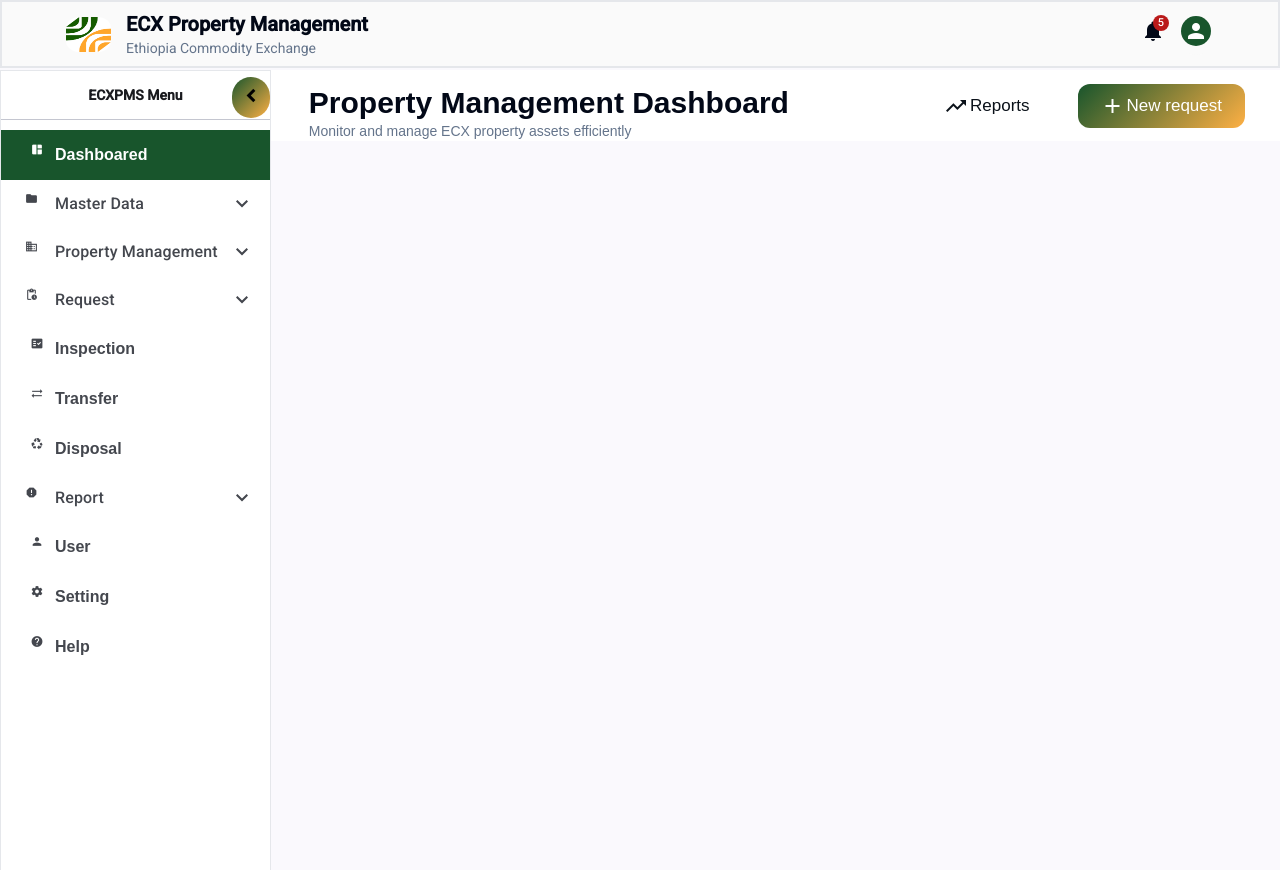
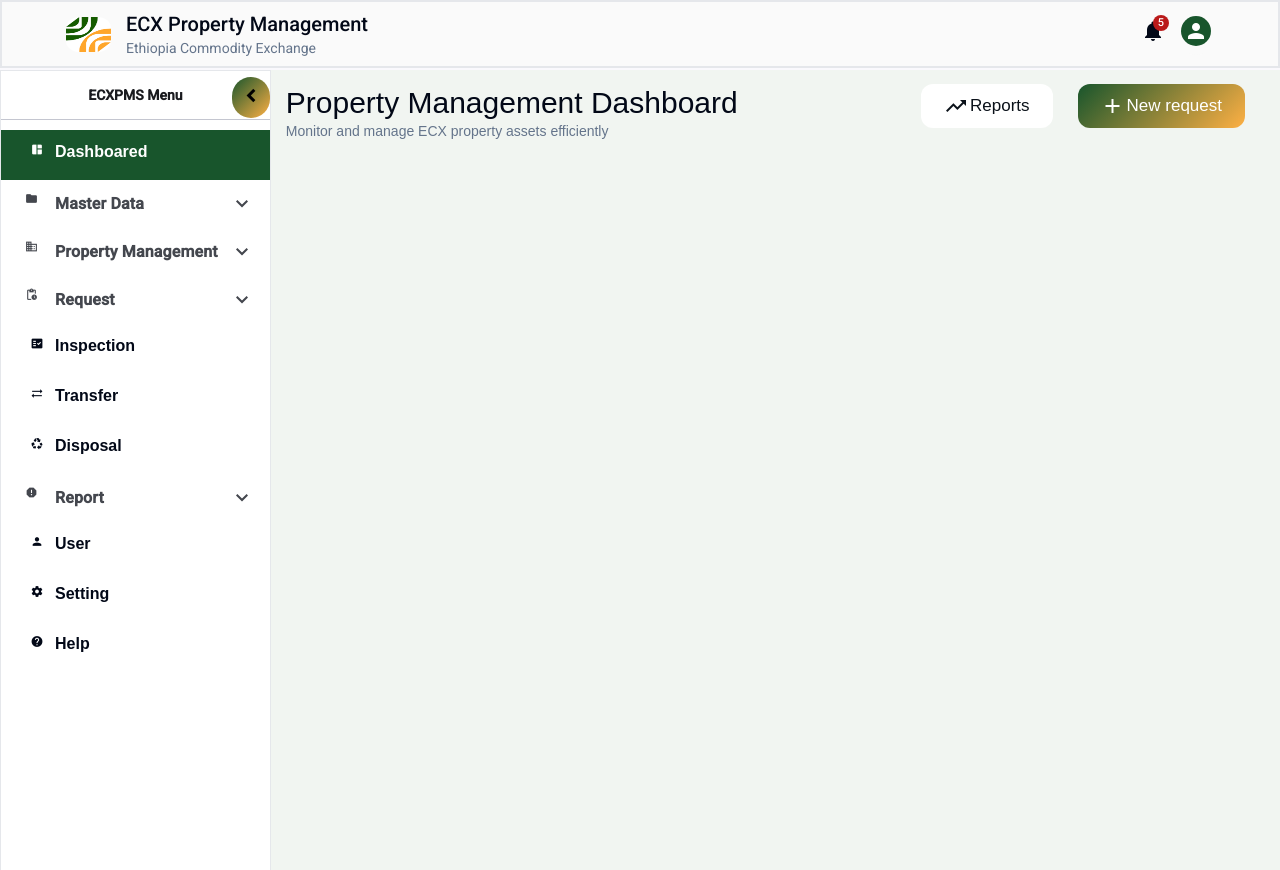
Before and after one commit to yalem-21/ECXPMS, an Angular app: page / in a window 1280 px wide. Before the commit the page ends 800 px from the top, so only its background shows below. Built offline with nearby package versions, Linux system fonts and the light colour scheme.

Commit message:
sidebarcorrectred

```diff
--- a/src/app/Shared/navbar/navbar.scss
+++ b/src/app/Shared/navbar/navbar.scss
@@ -48,7 +48,7 @@
 
             .toolbar-logoTop {
                 color: hsl(222.2 84% 4.9%);
-                font-weight: 600;
+                font-weight: 500;
                 font-size: 1.25rem;
                 line-height: 1.75rem;
 
--- a/src/app/Shared/sidebar/sidebar.html
+++ b/src/app/Shared/sidebar/sidebar.html
@@ -5,7 +5,7 @@
     scrollbar-color: hsl(220 13% 91%) hsl(220 13% 171%);" [ngStyle]="{'margin-top':sidebarToggle?'10px':'46px'}">
         <mat-accordion style="background-color: white;border: none;padding-bottom: 150px;">
             <div>
-                <button class="sidebarButton" style="background-color: #18552c;color: white;">
+                <button routerLink="/Dashboard" class="sidebarButton" style="background-color: #18552c;color: white;">
                     <mat-icon>space_dashboard</mat-icon>
                     Dashboared
                 </button>
@@ -73,7 +73,6 @@
     scrollbar-color: hsl(220 13% 91%) hsl(220 13% 171%);" [ngStyle]="{'margin-top':sidebarToggle?'10px':'46px'}">
         <mat-divider></mat-divider>
         <div>
-
             <div class="sidebarToggle">
                 <button title="Dashboard"><mat-icon>space_dashboard</mat-icon></button>
             </div>
@@ -81,7 +80,7 @@
                 <button><mat-icon>folder</mat-icon></button>
                 <div class="sub-menu">
                     <button *ngFor="let master of masterData" class="sidebarButtonSubcatagory">
-                        <mat-icon>{{ master.icon }}</mat-icon>{{ master.label }}
+                        {{ master.label }}
                     </button>
                 </div>
             </div>
@@ -89,7 +88,7 @@
                 <button><mat-icon>business</mat-icon></button>
                 <div class="sub-menu">
                     <button *ngFor="let propertyManagments of propertyManagment" class="sidebarButtonSubcatagory">
-                        <mat-icon>{{ propertyManagments.icon }}</mat-icon>{{ propertyManagments.label }}
+                        {{ propertyManagments.label }}
                     </button>
                 </div>
             </div>
@@ -97,7 +96,7 @@
                 <button> <mat-icon>pending_actions</mat-icon> </button>
                 <div class="sub-menu">
                     <button title="Request" *ngFor="let Requests of Request" class="sidebarButtonSubcatagory">
-                        <mat-icon>{{ Requests.icon }}</mat-icon>{{ Requests.label }}
+                        {{ Requests.label }}
                     </button>
                 </div>
             </div>
@@ -114,7 +113,7 @@
                 <button><mat-icon>report</mat-icon></button>
                 <div class="sub-menu">
                     <button title="report" *ngFor="let Reports of Report" class="sidebarButtonSubcatagory">
-                        <mat-icon>{{ Reports.icon }}</mat-icon>{{ Reports.label }}
+                        {{ Reports.label }}
                     </button>
                 </div>
             </div>
--- a/src/app/Shared/sidebar/sidebar.scss
+++ b/src/app/Shared/sidebar/sidebar.scss
@@ -39,46 +39,52 @@ mat-list-item {
 }
 
 div {
-  mat-accordion {
+
     div {
       .sidebarButton {
         display: flex;
+        font-weight: 500;
         flex-direction: row;
         flex-wrap: nowrap;
         border: none;
-        background-color: white;
+        color: hsl(222.2 84% 4.9%);
         padding: 13px 30px 13px 24px;
         font-weight: bold;
-        color: #44474e;
+        background-color: white;
         width: 100%;
         cursor: pointer;
         font-size: 16px;
-        align-items: center;
+        align-items: start;
 
       }
 
       .sidebarButton:hover {
-        background-color: hsl(220 13% 91%);
+        // background-color: hsl(220 13% 91%);
+        background-color: #18552c;;
         width: 100%;
+        color: white;
       }
 
       .sidebarButtonSubcatagory {
         display: flex;
         flex-direction: row;
-        flex-wrap: nowrap;
+        flex-wrap: wrap;
         border: none;
         background-color: white;
-        padding: 13px 30px 13px 5px;
+        padding: 13px 5px 13px 5px;
         font-weight: bold;
-        color: #44474e;
+        color: hsl(215.4 16.3% 46.9%);
         width: 100%;
         cursor: pointer;
         font-size: 14px;
         align-items: center;
+        font-weight: bold;
+        position: relative;
       }
 
       .sidebarButtonSubcatagory:hover {
-        background-color: hsl(220 13% 91%);
+        background-color: #18552c;
+        color: white;
         width: 100%;
       }
     }
@@ -88,76 +94,62 @@ div {
     margin-right: 6px;
 
   }
-}
+
 
 mat-icon {
   font-size: 13px;
 }
 
-// .sidebarToggle {
-// display: flex;
-// flex-direction: column;
-// justify-content: center;
-// margin-top: 10px;
+.sidebarToggle {
+display: flex;
+flex-direction: column;
+justify-content: start;
+margin-top: 10px;
+width: 21%;
+ overflow: visible !important;
 
-//   button {
-    // border: none;
-    // background-color: white;
-    // cursor: pointer;
+  button {
+    border: none;
+    background-color: white;
+    cursor: pointer;
 
-//     mat-icon {
-//       font-size: 20px;
-//     }
-//   }
+    mat-icon {
+      font-size: 20px;
+    }
+  }
 
-//   button:hover {
-//     background-color: hsl(220, 13%, 91%);
-//     width: 100%;
-//   }
-// }
-
-// .sidebarToggle.master,
-// .sidebarToggle.business,
-// .sidebarToggle.Request {
-//   position: relative;
-// }
-
-// .sub-menu {
-//   display: none;
-//   position: absolute;
-//   top: 10%;
-//   left: 100%;
-//   flex-direction: column;
-//   background-color: #f5f5f5;
-//   border-radius: 4px;
-//   box-shadow: 2px 2px 6px rgba(0, 0, 0, 0.2);
-//   z-index: 10;
-//   min-width: 150px;
-//   padding: 5px 0;
-// }
-
-
-// .sidebarToggle.master:hover .sub-menu,
-// .sidebarToggle.business:hover .sub-menu,
-// .sidebarToggle.Request:hover .sub-menu,
-// .sidebarToggle.report:hover .sub-menu {
-//   display: flex;
-//   align-items: center;
-//   flex-direction: column;
-// }
+  button:hover {
+    background-color: hsl(220, 13%, 91%);
+    width: 100%;
+  }
+}
 
 
 .master,
 .business,
 .Request,
 .report {
-  display: flex;
+  position: relative;
+}
+.sub-menu {
+  display: none;
+  position: absolute;
+  top: 0;
+  left: 100%;
+  background-color: hwb(120 95% 4%);
   flex-direction: column;
-  justify-content: center;
-  margin-top: 10px;
+  width: 2000px;
+  min-width: max-content;
+  z-index: 4100;
+  visibility: visible !important;
+
 }
-.master button{
-  border: none;
-    background-color: white;
-    cursor: pointer;
+ .master:hover .sub-menu,
+ .business:hover .sub-menu,
+ .Request:hover .sub-menu,
+ .report:hover .sub-menu {
+  display: none;
 }
+mat-expansion-panel-header mat-panel-description {
+  font-weight: bold;
+}
--- a/src/app/app.html
+++ b/src/app/app.html
@@ -1,13 +1,19 @@
 <app-navbar></app-navbar>
 <div class="content" style="display: flex;flex-direction: row;">
     <div class="appsidebar" [ngStyle]="{'width': sidebarToggle ? '21%' : '3%', 'transition':'width 0.1s'}">
-        <app-sidebar [sidebarToggle]="sidebarToggle"></app-sidebar>
+        <app-sidebar  [sidebarToggle]="sidebarToggle"></app-sidebar>
         <div class="toggle" [ngStyle]="{'top':sidebarToggle?'6px':'1px'}">
-            <button [ngStyle]="{' padding':sidebarToggle?'7px':'0px', 'transition':'padding 0.3s'}" (click)="sidebarToggled()"><mat-icon>{{SidebarToggleIcon}}</mat-icon></button>
+            <button [ngStyle]="{' padding':sidebarToggle?'7px':'0px', 'transition':'padding 0.3s'}"
+                (click)="sidebarToggled()"><mat-icon>{{SidebarToggleIcon}}</mat-icon></button>
         </div>
     </div>
-    <div [ngStyle]="{'margin-left': sidebarToggle ? '21%' : '3%' , 'transition':'margin-left 0.3s'}"
-        style="border: hsl(220 13% 91%);margin-top: 70px; background-color:white;width: 100%;padding-left: 25px;margin-left: 21%;">
+    <div [ngStyle]="{
+    'margin-left': sidebarToggle ? '21%' : '3%',
+    'transition': 'margin-left 0.3s',
+    'z-index': 1,
+    'position': 'relative'
+}" style="margin-top: 70px;width: 100%;padding-left: 2px;padding-top: 0px;">
         <router-outlet></router-outlet>
     </div>
+
 </div>
--- a/src/app/app.scss
+++ b/src/app/app.scss
@@ -46,4 +46,5 @@
     margin-top: 70px;
     position: fixed;
     left: 0;
+    overflow: visible;
 }
--- a/src/app/component/dashboard/dashboard.html
+++ b/src/app/component/dashboard/dashboard.html
@@ -1,4 +1,4 @@
-<div class="mainContainer">
+<div class="mainContainer" style="background-color: rgb(241, 245, 241);height: 100vh;">
     <div class="mainTop" style="display: flex; flex-direction: row;justify-content: space-between;">
         <div class="mainTopleft">
             <span class="toolbar-logoTop">Property Management Dashboard</span>
--- a/src/app/component/dashboard/dashboard.scss
+++ b/src/app/component/dashboard/dashboard.scss
@@ -8,7 +8,7 @@
 
              .toolbar-logoTop {
                  color: hsl(222.2 84% 4.9%);
-                 font-weight: 700;
+                 font-weight: 500;
                  font-size: 1.25rem;
                  line-height: 1.75rem;
                  font-size: 1.875rem;
--- a/src/styles.scss
+++ b/src/styles.scss
@@ -22,8 +22,9 @@ body {
   // `dark` to enable the dark color theme, or to `light dark` to defer to the
   // user's system settings.
   color-scheme: light;
-  background-color:white;
-position: relative;
+  background-color:rgb(241, 245, 241);
+  position: relative;
+
   // Set a default background, font and text colors for the application using
   // Angular Material's system-level CSS variables. Learn more about these
   // variables at https://material.angular.dev/guide/system-variables
```
Lines whose indentation alone changed are shown as unchanged.
